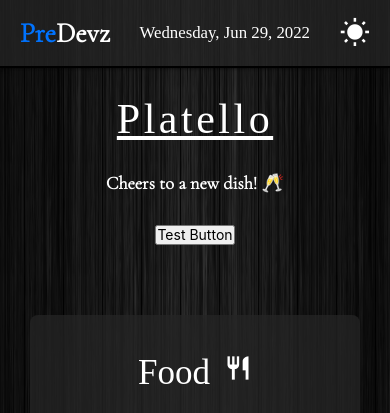
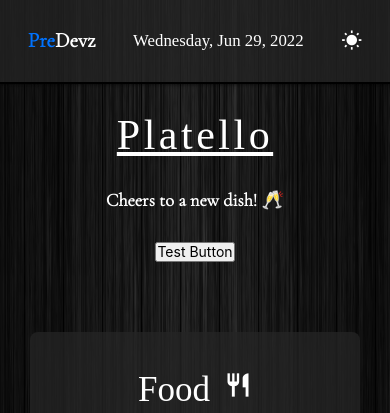
Before and after one commit to PreDevz/Platello, a plain HTML site: page index.html in a window 390 px wide. Shown: the top 413 px of the page. Drawn offline with nearby package versions, Linux system fonts and the light colour scheme; a web font is replaced by a local one.

Commit message:
Readjusted mobile verson, resized navbar text, and footer's text on other mobile devices. Found a pretty bad bug on the Galaxy Fold phone

```diff
--- a/assets/css/styles.css
+++ b/assets/css/styles.css
@@ -346,11 +346,16 @@ footer .container {
 		align-items: center;
 		justify-content: space-evenly;
 		padding: 0 0.6rem;
+		height: 10vh;
 		gap: 1.3rem;
 	}
 
-	.logo {
-		font-size: 1.2rem;
+	#navbar .logo {
+		font-size: 1.5rem;
+	}
+
+	#themeBtn {
+		font-size: 1.5rem;
 	}
 
 	#date {
@@ -385,7 +390,7 @@ footer .container {
 	}
 
 	.box {
-		max-width: 335px;
+		max-width: 330px;
 		justify-content: center;
 		align-items: center;
 	}
@@ -444,7 +449,12 @@ footer .container {
 		justify-content: center;
 		align-items: center;
 	}
+
 	/* increase footer text  */
+	footer .logo {
+		font-size: 1.4rem;
+	}
+
 	footer a {
 		font-size: 1.2rem;
 	}
```
